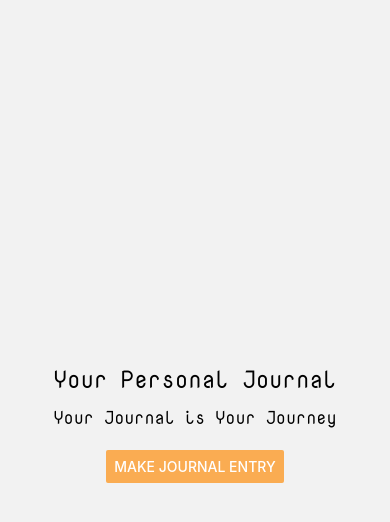
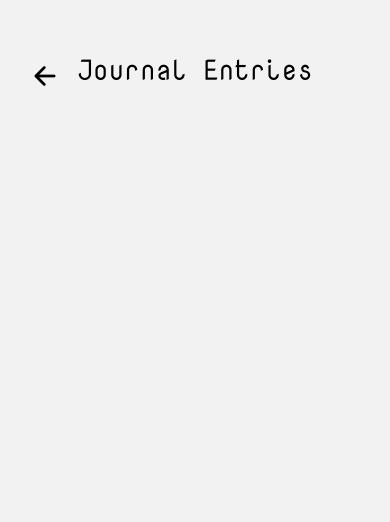
Before and after one commit to FedyaS/AppJourney, a React Native app in the folder frontend/: screen /JournalEntriesScreen in a window 390 px wide. Shown: the top 522 px of the page. Built offline with nearby package versions, Linux system fonts and the light colour scheme.

Commit message:
very nice making and viewing journal entries

```diff
--- a/frontend/App.js
+++ b/frontend/App.js
@@ -6,6 +6,7 @@ import * as SplashScreen from "expo-splash-screen";
 import { useCallback } from "react";
 import { NavigationContainer } from "@react-navigation/native";
 import AppNavigator from "./navigation/AppNavigator";
+import { JournalProvider } from "./context/JournalContext";
 
 export default function App() {
 	const [fontsLoaded] = useFonts({
@@ -24,10 +25,12 @@ export default function App() {
 
 	return (
 		<NavigationContainer>
-			<View style={styles.container} onLayout={onLayoutRootView}>
-				<AppNavigator />
-				<StatusBar style="light" translucent={true} />
-			</View>
+			<JournalProvider>
+				<View style={styles.container} onLayout={onLayoutRootView}>
+					<AppNavigator />
+					<StatusBar style="light" translucent={true} />
+				</View>
+			</JournalProvider>
 		</NavigationContainer>
 	);
 }
--- /dev/null
+++ b/frontend/components/JournalEntryItem.js
@@ -0,0 +1,49 @@
+import React from "react";
+import { View, Text, StyleSheet, TouchableOpacity } from "react-native";
+import { useNavigation } from "@react-navigation/native";
+import { format } from "date-fns";
+import { theme } from "../styles/theme";
+
+const JournalEntryItem = ({ entry }) => {
+	const navigation = useNavigation();
+	const preview = entry.text.substring(0, 100);
+
+	return (
+		<TouchableOpacity
+			style={styles.container}
+			onPress={() =>
+				navigation.navigate("SingleEntryScreen", { entryId: entry.id })
+			}
+		>
+			<Text style={styles.date}>
+				{format(new Date(entry.datetime), "MMMM do, h:mm a")}
+			</Text>
+			<Text style={styles.preview}>{preview}...</Text>
+		</TouchableOpacity>
+	);
+};
+
+const styles = StyleSheet.create({
+	container: {
+		backgroundColor: "rgba(255, 255, 255, 0.1)",
+		borderRadius: 10,
+		padding: 15,
+		marginBottom: 15,
+		borderColor: theme.colors.primary,
+		borderWidth: 1,
+	},
+	date: {
+		fontFamily: theme.fonts.main,
+		color: theme.colors.text,
+		fontSize: 16,
+		marginBottom: 5,
+	},
+	preview: {
+		fontFamily: theme.fonts.main,
+		color: theme.colors.text,
+		fontSize: 14,
+		opacity: 0.8,
+	},
+});
+
+export default JournalEntryItem;
--- /dev/null
+++ b/frontend/context/JournalContext.js
@@ -0,0 +1,36 @@
+import React, { createContext, useState, useEffect } from "react";
+import * as journalService from "../services/journalService";
+
+export const JournalContext = createContext();
+
+export const JournalProvider = ({ children }) => {
+	const [entries, setEntries] = useState([]);
+	const [isLoading, setIsLoading] = useState(true);
+
+	useEffect(() => {
+		const loadEntries = async () => {
+			const storedEntries = await journalService.getEntries();
+			setEntries(storedEntries);
+			setIsLoading(false);
+		};
+
+		loadEntries();
+	}, []);
+
+	const addEntry = async (text) => {
+		const newEntry = {
+			id: Date.now().toString(),
+			text: text,
+			datetime: new Date(),
+		};
+		const updatedEntries = [newEntry, ...entries];
+		setEntries(updatedEntries);
+		await journalService.saveEntries(updatedEntries);
+	};
+
+	return (
+		<JournalContext.Provider value={{ entries, isLoading, addEntry }}>
+			{children}
+		</JournalContext.Provider>
+	);
+};
--- a/frontend/navigation/AppNavigator.js
+++ b/frontend/navigation/AppNavigator.js
@@ -2,6 +2,8 @@ import React from "react";
 import { createStackNavigator } from "@react-navigation/stack";
 import HomeScreen from "../screens/HomeScreen";
 import JournalScreen from "../screens/JournalScreen";
+import JournalEntriesScreen from "../screens/JournalEntriesScreen";
+import SingleEntryScreen from "../screens/SingleEntryScreen";
 
 const Stack = createStackNavigator();
 
@@ -15,6 +17,11 @@ const AppNavigator = () => {
 		>
 			<Stack.Screen name="Home" component={HomeScreen} />
 			<Stack.Screen name="JournalScreen" component={JournalScreen} />
+			<Stack.Screen
+				name="JournalEntriesScreen"
+				component={JournalEntriesScreen}
+			/>
+			<Stack.Screen name="SingleEntryScreen" component={SingleEntryScreen} />
 		</Stack.Navigator>
 	);
 };
--- a/frontend/package.json
+++ b/frontend/package.json
@@ -10,9 +10,11 @@
 	},
 	"dependencies": {
 		"@expo/vector-icons": "^14.1.0",
+		"@react-native-async-storage/async-storage": "^2.2.0",
 		"@react-native-community/blur": "4.4.0",
 		"@react-navigation/native": "6.1.17",
 		"@react-navigation/stack": "6.3.29",
+		"date-fns": "^4.1.0",
 		"expo": "^53.0.19",
 		"expo-font": "~13.3.2",
 		"expo-linear-gradient": "~14.1.0",
--- a/frontend/screens/HomeScreen.js
+++ b/frontend/screens/HomeScreen.js
@@ -14,6 +14,12 @@ const HomeScreen = () => {
 				title="Make Journal Entry"
 				color={theme.colors.primary}
 				onPress={() => navigation.navigate("JournalScreen")}
+			/>
+			<View style={styles.buttonSpacer} />
+			<Button
+				title="See Journal Entries"
+				color={theme.colors.primary}
+				onPress={() => navigation.navigate("JournalEntriesScreen")}
 			/>
 		</View>
 	);
@@ -38,6 +44,9 @@ const styles = StyleSheet.create({
 		color: theme.colors.text,
 		marginBottom: 20,
 	},
+	buttonSpacer: {
+		height: 10,
+	},
 });
 
 export default HomeScreen;
--- /dev/null
+++ b/frontend/screens/JournalEntriesScreen.js
@@ -0,0 +1,65 @@
+import React, { useContext } from "react";
+import {
+	View,
+	Text,
+	FlatList,
+	StyleSheet,
+	SafeAreaView,
+	TouchableOpacity,
+} from "react-native";
+import { JournalContext } from "../context/JournalContext";
+import JournalEntryItem from "../components/JournalEntryItem";
+import { theme } from "../styles/theme";
+import { Ionicons } from "@expo/vector-icons";
+import { useNavigation } from "@react-navigation/native";
+
+const JournalEntriesScreen = () => {
+	const { entries } = useContext(JournalContext);
+	const navigation = useNavigation();
+
+	return (
+		<SafeAreaView style={styles.container}>
+			<TouchableOpacity
+				onPress={() => navigation.goBack()}
+				style={styles.backButton}
+			>
+				<Ionicons name="arrow-back" size={30} color={theme.colors.text} />
+			</TouchableOpacity>
+			<Text style={styles.title}>Journal Entries</Text>
+			<FlatList
+				data={entries}
+				renderItem={({ item }) => <JournalEntryItem entry={item} />}
+				keyExtractor={(item) => item.id}
+				contentContainerStyle={styles.list}
+			/>
+		</SafeAreaView>
+	);
+};
+
+const styles = StyleSheet.create({
+	container: {
+		flex: 1,
+		backgroundColor: theme.colors.background,
+		paddingTop: 50,
+	},
+	backButton: {
+		position: "absolute",
+		top: 50,
+		left: 20,
+		zIndex: 1,
+		backgroundColor: "transparent",
+		padding: 10,
+	},
+	title: {
+		fontSize: 28,
+		fontFamily: theme.fonts.main,
+		color: theme.colors.text,
+		textAlign: "center",
+		marginBottom: 20,
+	},
+	list: {
+		paddingHorizontal: 20,
+	},
+});
+
+export default JournalEntriesScreen;
--- a/frontend/screens/JournalScreen.js
+++ b/frontend/screens/JournalScreen.js
@@ -1,4 +1,4 @@
-import React, { useState, useRef, useEffect } from "react";
+import React, { useState, useRef, useEffect, useContext } from "react";
 import {
 	View,
 	Text,
@@ -17,11 +17,13 @@ import { useNavigation } from "@react-navigation/native";
 import { theme } from "../styles/theme";
 import { Ionicons } from "@expo/vector-icons";
 import { LinearGradient } from "expo-linear-gradient";
+import { JournalContext } from "../context/JournalContext";
 
 const journalBackground = require("../assets/images/journal_background.jpg");
 
 const JournalScreen = () => {
 	const navigation = useNavigation();
+	const { addEntry } = useContext(JournalContext);
 	const [isKeyboardMode, setIsKeyboardMode] = useState(true);
 	const [text, setText] = useState("");
 	const inputRef = useRef(null);
@@ -44,6 +46,13 @@ const JournalScreen = () => {
 		// Prevent keyboard from dismissing in keyboard mode
 		if (isKeyboardMode && inputRef.current) {
 			inputRef.current.focus();
+		}
+	};
+
+	const handleSave = () => {
+		if (text.trim()) {
+			addEntry(text);
+			navigation.replace("JournalEntriesScreen");
 		}
 	};
 
@@ -90,8 +99,8 @@ const JournalScreen = () => {
 									multiline
 									value={text}
 									onChangeText={setText}
-									placeholder="Pour your thoughts onto the page..."
-									placeholderTextColor={theme.colors.text + "60"}
+									placeholder="Type your thoughts here..."
+									placeholderTextColor={theme.colors.text + "80"}
 									textAlignVertical="top"
 									onBlur={handleTextInputBlur}
 									autoFocus={true}
@@ -103,7 +112,7 @@ const JournalScreen = () => {
 							<View style={styles.buttonContainer}>
 								<TouchableOpacity
 									style={styles.saveButton}
-									onPress={() => navigation.goBack()}
+									onPress={handleSave}
 								>
 									<LinearGradient
 										colors={[theme.colors.primary, "#FF8C42"]}
--- /dev/null
+++ b/frontend/screens/SingleEntryScreen.js
@@ -0,0 +1,78 @@
+import React, { useContext } from "react";
+import {
+	View,
+	Text,
+	StyleSheet,
+	SafeAreaView,
+	TouchableOpacity,
+	ScrollView,
+} from "react-native";
+import { JournalContext } from "../context/JournalContext";
+import { theme } from "../styles/theme";
+import { format } from "date-fns";
+import { Ionicons } from "@expo/vector-icons";
+import { useNavigation } from "@react-navigation/native";
+
+const SingleEntryScreen = ({ route }) => {
+	const { entries } = useContext(JournalContext);
+	const { entryId } = route.params;
+	const entry = entries.find((e) => e.id === entryId);
+	const navigation = useNavigation();
+
+	if (!entry) {
+		return (
+			<SafeAreaView style={styles.container}>
+				<Text style={styles.text}>Entry not found.</Text>
+			</SafeAreaView>
+		);
+	}
+
+	return (
+		<SafeAreaView style={styles.container}>
+			<TouchableOpacity
+				onPress={() => navigation.goBack()}
+				style={styles.backButton}
+			>
+				<Ionicons name="arrow-back" size={30} color={theme.colors.text} />
+			</TouchableOpacity>
+			<ScrollView>
+				<Text style={styles.date}>
+					{format(new Date(entry.datetime), "MMMM do, yyyy 'at' h:mm a")}
+				</Text>
+				<Text style={styles.text}>{entry.text}</Text>
+			</ScrollView>
+		</SafeAreaView>
+	);
+};
+
+const styles = StyleSheet.create({
+	container: {
+		flex: 1,
+		backgroundColor: theme.colors.background,
+		padding: 20,
+		paddingTop: 50,
+	},
+	backButton: {
+		position: "absolute",
+		top: 50,
+		left: 20,
+		zIndex: 1,
+		backgroundColor: "transparent",
+		padding: 10,
+	},
+	date: {
+		fontSize: 18,
+		fontFamily: theme.fonts.main,
+		color: theme.colors.text,
+		marginBottom: 20,
+		textAlign: "center",
+	},
+	text: {
+		fontSize: 16,
+		fontFamily: theme.fonts.main,
+		color: theme.colors.text,
+		lineHeight: 24,
+	},
+});
+
+export default SingleEntryScreen;
--- /dev/null
+++ b/frontend/services/journalService.js
@@ -0,0 +1,22 @@
+import AsyncStorage from "@react-native-async-storage/async-storage";
+
+const ENTRIES_KEY = "journal_entries";
+
+export const saveEntries = async (entries) => {
+	try {
+		const jsonValue = JSON.stringify(entries);
+		await AsyncStorage.setItem(ENTRIES_KEY, jsonValue);
+	} catch (e) {
+		console.error("Failed to save entries.", e);
+	}
+};
+
+export const getEntries = async () => {
+	try {
+		const jsonValue = await AsyncStorage.getItem(ENTRIES_KEY);
+		return jsonValue != null ? JSON.parse(jsonValue) : [];
+	} catch (e) {
+		console.error("Failed to fetch entries.", e);
+		return [];
+	}
+};
```
Also changed, not shown: 2 other files (tests, documents, lock files or other folders).
